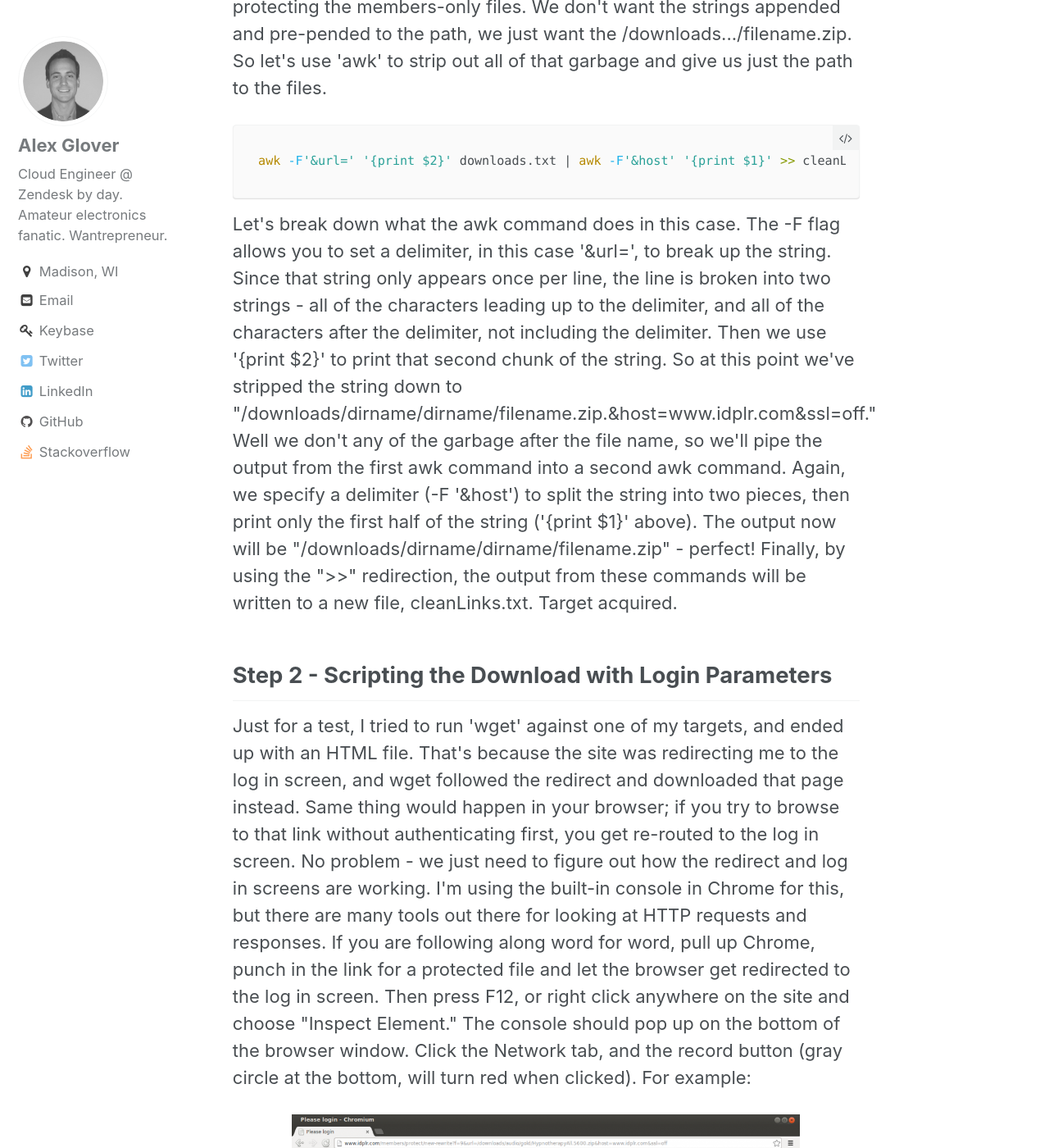
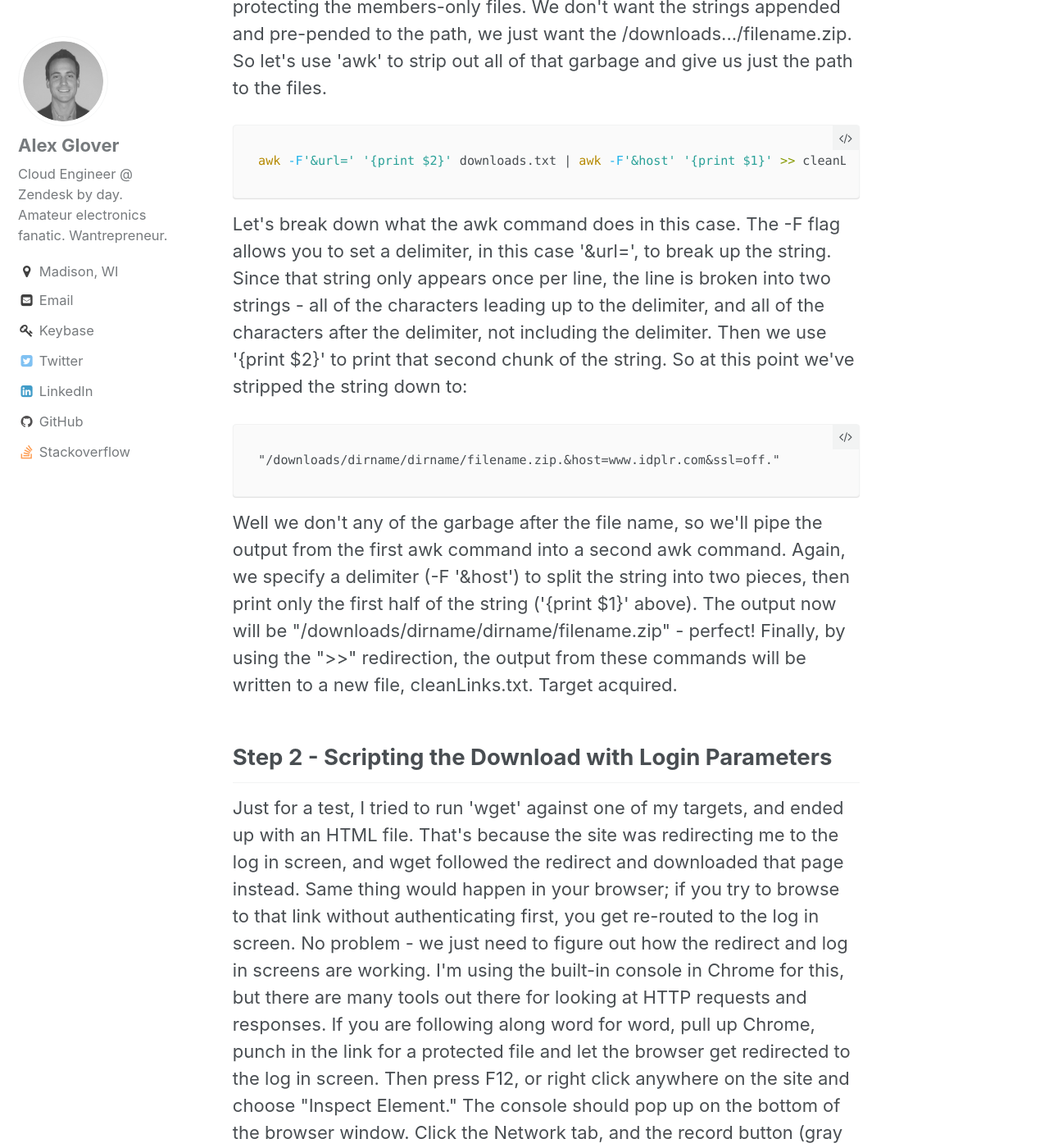
Before and after one commit to alexdglover/alexdglover.github.io, a Jekyll site: the page built from _posts/2014-12-02-download-all-files-from-a-site-with-wget.md, in a window 1280 px wide and 1400 px high, scrolled down 1843 px. Shown: the whole window at 82% size. Built offline with Jekyll 4.4.1, drawn with Linux system fonts in a browser that asks for light colours; comment, search, counter and statistics services are not loaded.

````diff
--- a/_posts/2014-12-02-download-all-files-from-a-site-with-wget.md
+++ b/_posts/2014-12-02-download-all-files-from-a-site-with-wget.md
@@ -41,7 +41,13 @@ less links.txt  | grep downloads/ >> downloads.txt
 awk -F'&url=' '{print $2}' downloads.txt | awk -F'&host' '{print $1}' >> cleanLinks.txt
 ```
 
-<p>Let's break down what the awk command does in this case. The -F flag allows you to set a delimiter, in this case '&url=', to break up the string. Since that string only appears once per line, the line is broken into two strings - all of the characters leading up to the delimiter, and all of the characters after the delimiter, not including the delimiter. Then we use '{print $2}' to print that second chunk of the string. So at this point we've stripped the string down to "/downloads/dirname/dirname/filename.zip.&host=www.idplr.com&ssl=off." Well we don't any of the garbage after the file name, so we'll pipe the output from the first awk command into a second awk command. Again, we specify a delimiter (-F '&host') to split the string into two pieces, then print only the first half of the string ('{print $1}' above). The output now will be "/downloads/dirname/dirname/filename.zip" - perfect! Finally, by using the ">>" redirection, the output from these commands will be written to a new file, cleanLinks.txt. Target acquired.</p>
+<p>Let's break down what the awk command does in this case. The -F flag allows you to set a delimiter, in this case '&url=', to break up the string. Since that string only appears once per line, the line is broken into two strings - all of the characters leading up to the delimiter, and all of the characters after the delimiter, not including the delimiter. Then we use '{print $2}' to print that second chunk of the string. So at this point we've stripped the string down to:</p>
+
+```
+"/downloads/dirname/dirname/filename.zip.&host=www.idplr.com&ssl=off."
+```
+
+<p>Well we don't any of the garbage after the file name, so we'll pipe the output from the first awk command into a second awk command. Again, we specify a delimiter (-F '&host') to split the string into two pieces, then print only the first half of the string ('{print $1}' above). The output now will be "/downloads/dirname/dirname/filename.zip" - perfect! Finally, by using the ">>" redirection, the output from these commands will be written to a new file, cleanLinks.txt. Target acquired.</p>
 <h2>Step 2 - Scripting the Download with Login Parameters</h2>
 <p>Just for a test, I tried to run 'wget' against one of my targets, and ended up with an HTML file. That's because the site was redirecting me to the log in screen, and wget followed the redirect and downloaded that page instead. Same thing would happen in your browser; if you try to browse to that link without authenticating first, you get re-routed to the log in screen. No problem - we just need to figure out how the redirect and log in screens are working. I'm using the built-in console in Chrome for this, but there are many tools out there for looking at HTTP requests and responses. If you are following along word for word, pull up Chrome, punch in the link for a protected file and let the browser get redirected to the log in screen. Then press F12, or right click anywhere on the site and choose "Inspect Element." The console should pop up on the bottom of the browser window. Click the Network tab, and the record button (gray circle at the bottom, will turn red when clicked). For example:</p>
 <p style="text-align: center;"><a href="{{ "/assets/download_all_files_login.png" | absolute_url }}"><img class="aligncenter size-large wp-image-694" alt="download_all_files_login" src="{{ "/assets/download_all_files_login-1024x797.png" | absolute_url }}" width="620" height="482" /></a></p>
````
Also changed, not shown: _posts/2015-02-23-share-your-salary-app-part-3.md (+1 -1 lines), _posts/2017-02-04-youpassbutter-slack-bot-part-2.md (+1 -1 lines).
